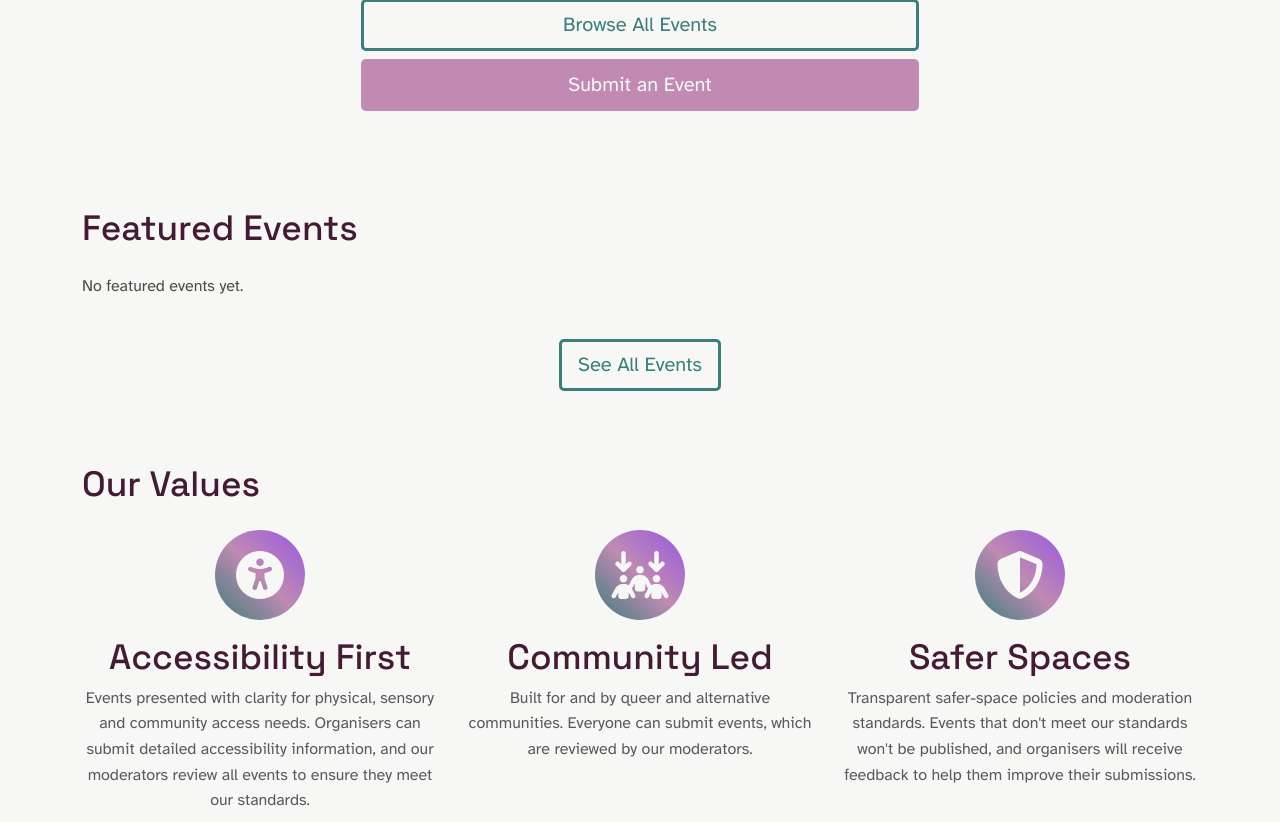
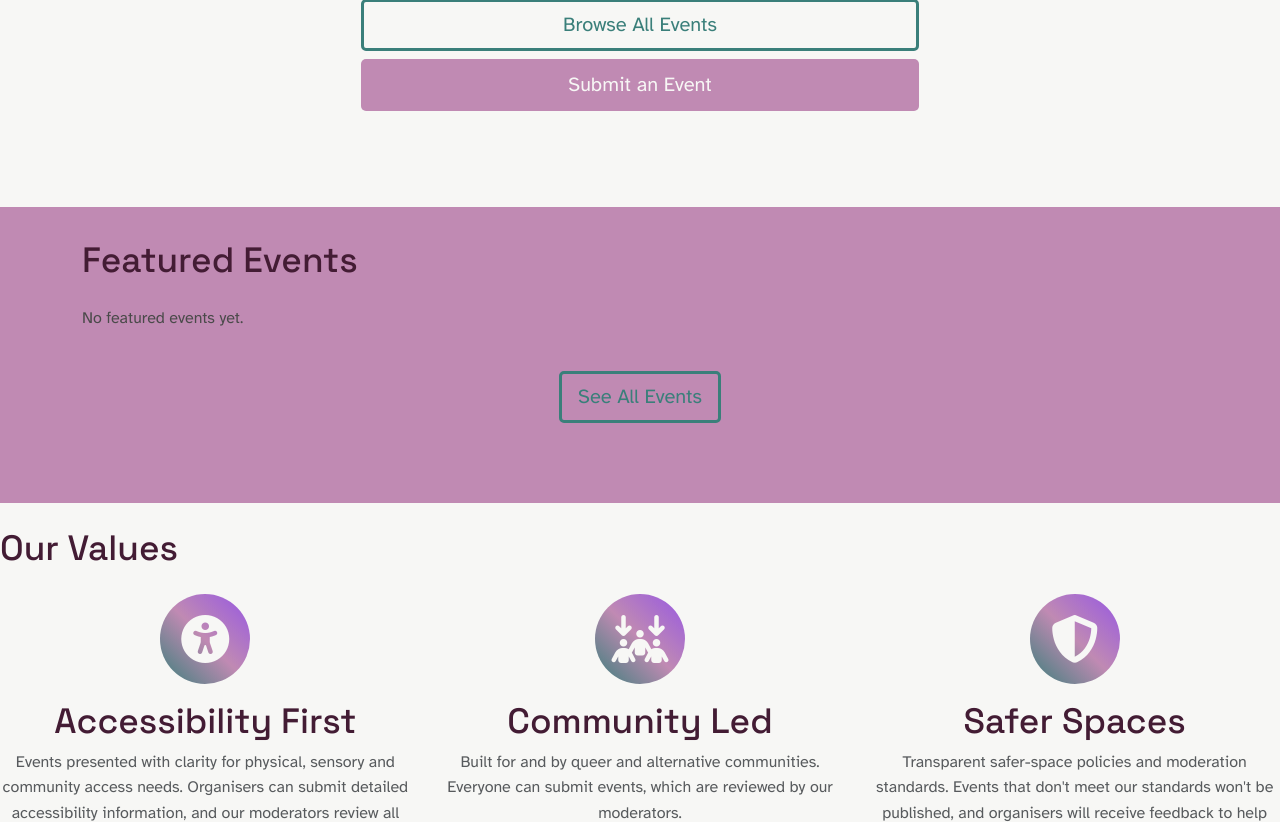
Before and after one commit to hannahashe/opencircle, a Django app: page / in a window 1280 px wide. Shown: the part 313-1135 px from the top of the page. Run offline with Django 5.2, Linux system fonts and the light colour scheme; data that the repository does not hold is empty; some libraries are stand-ins or nearby versions.

Commit message:
Add background styling to featured events section for improved visibility

```diff
--- a/circleevents/templates/circleevents/home.html
+++ b/circleevents/templates/circleevents/home.html
@@ -26,6 +26,7 @@
     </div>
 </section>
 </div>
+<div class="section-bg">
 <div class="container">
     <!-- FEATURED EVENTS -->
     <section id="featured-events" class="mb-5">
@@ -60,14 +61,14 @@
             {% endfor %}
         </div>
 
-
         <div class="text-center mt-4">
             <a href="{% url 'event_list' %}" class="btn custom-btn-outline btn-lg">
                 See All Events
             </a>
         </div>
     </section>
-
+</div>
+</div>
     <!-- VALUES SECTION -->
     <div class="py-4">
         <h2 class="mb-4">Our Values</h2>
--- a/static/css/styles.css
+++ b/static/css/styles.css
@@ -165,6 +165,16 @@ footer {
 /* Hero & Call To Action */
 
 /* Featured Events Section */
+
+.section-bg {
+    background-color: var(--secondary-accent);
+    padding: 2rem 0;
+}
+
+#featured-events {
+    background-color: var(--secondary-accent);
+}
+
 #featured-events .card-shadow:hover,
 #featured-events .card-shadow:focus {
     box-shadow: 5px 5px 5px rgba(90, 166, 183, 0.9);
```
